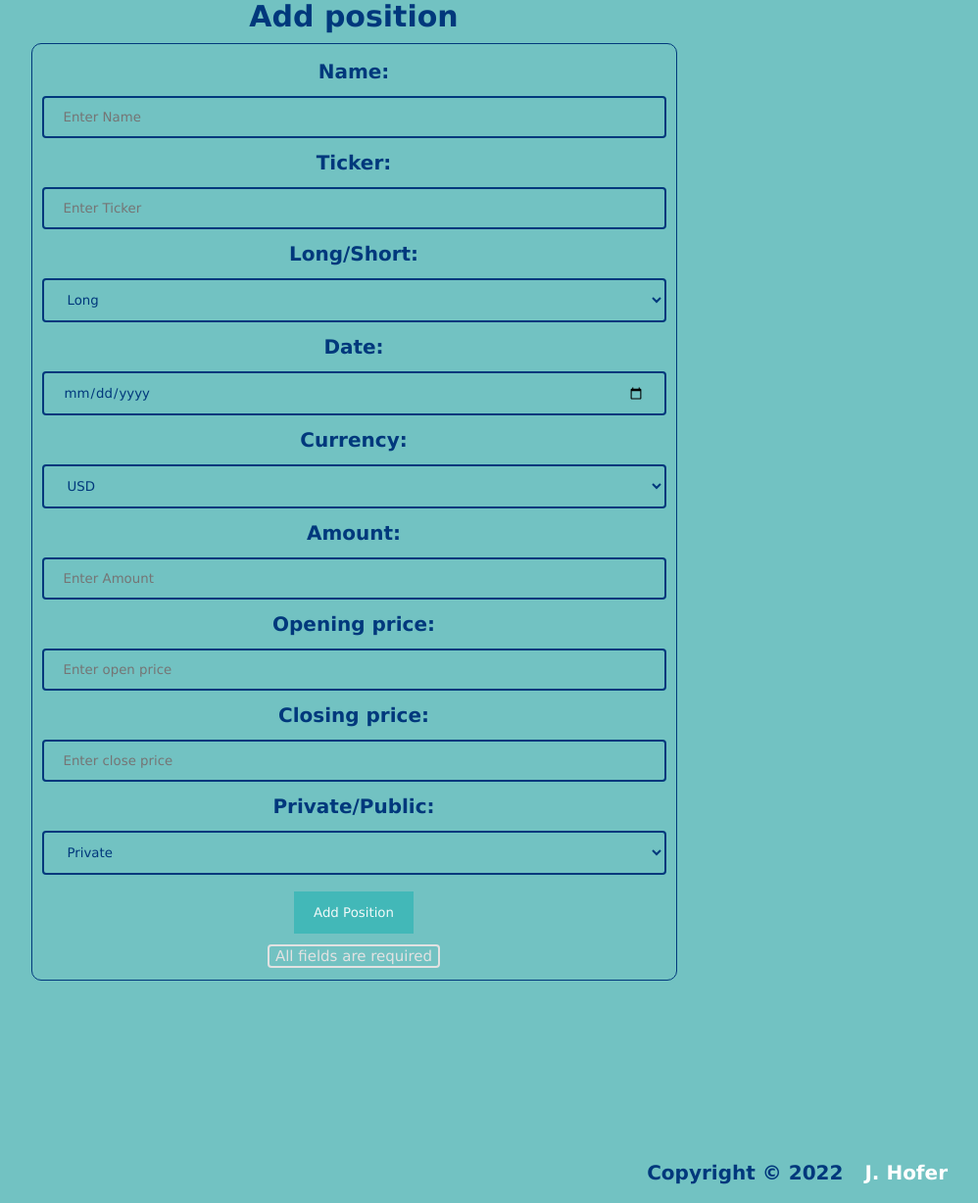
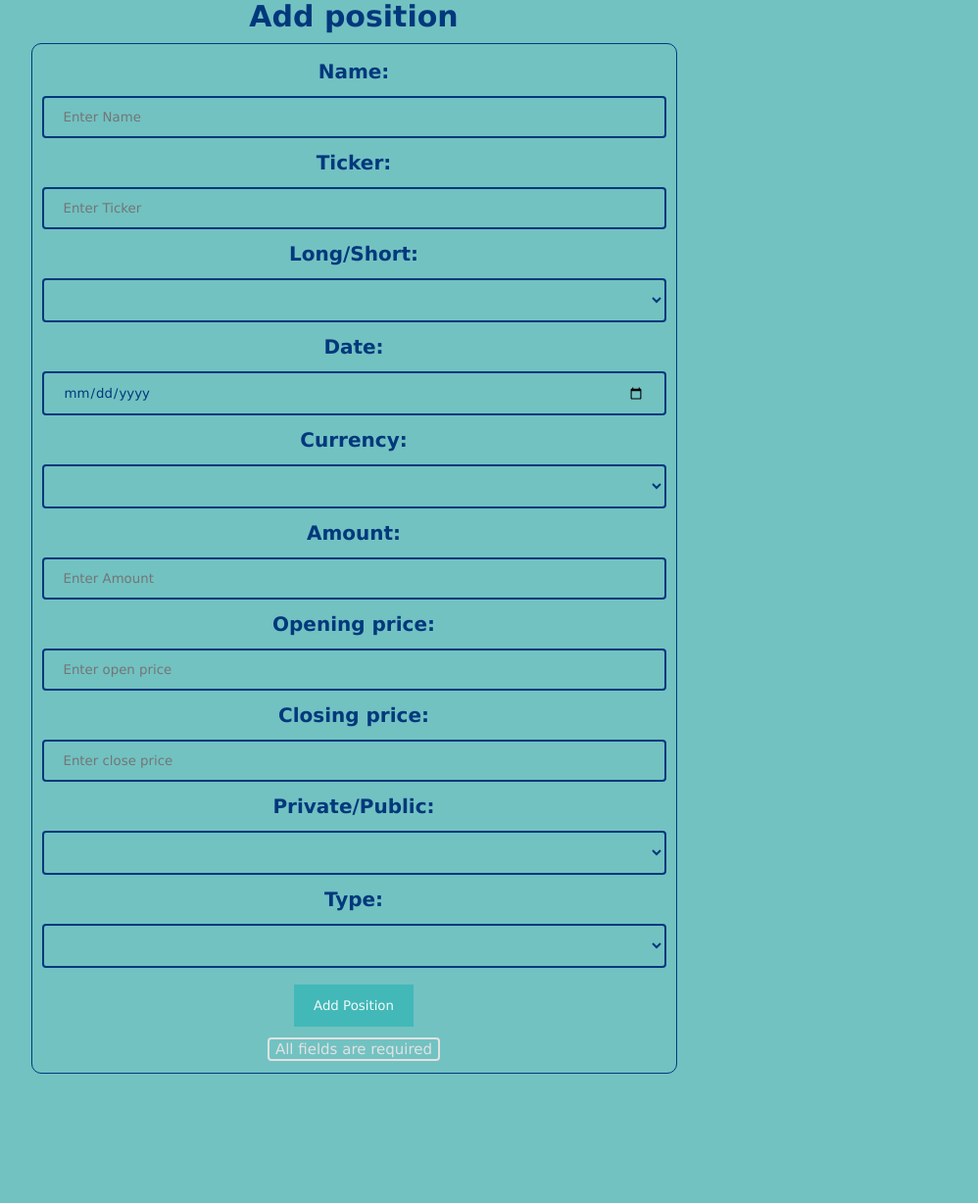
Before and after one commit to hoferjan/introduction-to-web-applications, a PHP site: page /mypositions.php in a window 1280 px wide; the page is wider, and only the part inside the window is pictured. Shown: the part 596-1824 px from the top of that part at 98% size, without its empty margins (279-1277 px from the left). Run offline with PHP 8.4, Linux system fonts and the light colour scheme.

Commit message:
validation on server side finished, also if server returns the form, user doesnt loose what he filled in

```diff
--- a/Semestralni prace/Folio/PHP/validation.php
+++ b/Semestralni prace/Folio/PHP/validation.php
@@ -24,4 +24,41 @@
     // function validateFavoriteType($favoriteType) {
     //     return $favoriteType != '0' && $favoriteType != '---------' && $favoriteType != '' && $favoriteType != 'not_selected';
     // }
+
+// Added position validation
+        function validateName($name) {
+            return strlen($name) >= 3;
+        }
+
+        function validateTicker($ticker) {
+            return strlen($ticker) >= 2;
+        }
+
+        function validateLongShort($longShort) {
+            return $longShort != '0' && $longShort != '---------' && $longShort != '' && $longShort != 'not_selected';
+        }
+
+        function validateDate($date) {
+            return strlen($date) > 0;
+        }
+
+        function validateCurrency($currency) {
+            return $currency != '0' && $currency != '---------' && $currency != '' && $currency != 'not_selected';
+        }
+
+        function validateAmount($amount) {
+            return strlen($amount) > 0;
+        }
+
+        function validatePrice($price) {
+            return strlen($price) > 0;
+        }
+
+        function validatePrivatePublic($privatePublic) {
+            return $privatePublic != '0' && $privatePublic != '---------' && $privatePublic != '' && $privatePublic != 'not_selected';
+        }
+
+        function validateType($type) {
+            return $type != '0' && $type != '---------' && $type != '' && $type != 'not_selected';
+        }
 ?>
--- a/Semestralni prace/Folio/login.php
+++ b/Semestralni prace/Folio/login.php
@@ -13,7 +13,7 @@
         $passwordIsValid = validatePassword($password);
 
         if ($emailIsValid && $passwordIsValid) {
-            //checks if email and password are correct
+            // checks if email and password are correct
             //redirect to mypositions.php and logs in user
             header("Location: mypositions.php");
         } else {
@@ -71,7 +71,7 @@
 
                         <label for="password">Password: </label>
 
-                        <input type="password" id="password" name="password" placeholder="Enter Password" required pattern=".{8,}" value="<?= htmlspecialchars($password); ?>">
+                        <input type="password" id="password" name="password" placeholder="Enter Password" required pattern=".{8,}">
                         <div class= "invalid" id="invalid_password">
                             Please enter a valid password
                         </div>
@@ -81,7 +81,7 @@
                             }
                         ?>
                         <div class="clearfix">
-                            <button type="submit" name="log" >Log in</button>
+                            <button type="submit" name="log" class="signupbtn">Log in</button>
                         </div>
                     </fieldset>
                 </form>
--- a/Semestralni prace/Folio/mypositions.php
+++ b/Semestralni prace/Folio/mypositions.php
@@ -1,3 +1,54 @@
+<?php
+    require "PHP/validation.php";
+    $formIsSent = isset($_POST["add"]);
+
+    $name = '';
+    $ticker = '';
+    $longShort = '';
+    $date = '';
+    $currency = '';
+    $amount = '';
+    $openPrice = '';
+    $closPrice = '';
+    $privatePublic = '';
+    $type = '';
+
+
+    if ($formIsSent) {
+        $name = $_POST["name"];
+        $ticker = $_POST["ticker"];
+        $longShort = $_POST["long_short"];
+        $date = $_POST["date"];
+        $currency = $_POST["currency"];
+        $amount = $_POST["amount"];
+        $openPrice = $_POST["open_price"];
+        $closPrice = $_POST["clos_price"];
+        $privatePublic = $_POST["private_public"];
+        $type = $_POST["type"];
+
+
+        $nameIsValid = validateName($name);
+        $tickerIsValid = validateTicker($ticker);
+        $longShortIsValid = validateLongShort($longShort);
+        $dateIsValid = validateDate($date);
+        $currencyIsValid = validateCurrency($currency);
+        $amountIsValid = validateAmount($amount);
+        $openPriceIsValid = validatePrice($openPrice);
+        $closPriceIsValid = validatePrice($closPrice);
+        $privatePublicIsValid = validatePrivatePublic($privatePublic);
+
+
+        if ($nameIsValid && $tickerIsValid && $longShortIsValid && $dateIsValid && $currencyIsValid && $amountIsValid && $openPriceIsValid && $closPriceIsValid && $privatePublicIsValid) {
+            //checks if this exact positino has not already been added
+            //adds position to database connected to the user
+            //adds position to all positions if Public or Anonymous
+            //redirect to mypositions.php with the new position added
+            header("Location: mypositions.php");
+        } else {
+            //shows errors under the input fields
+        }
+    }
+?>
 <!DOCTYPE html>
 <html lang="en">
     <head>
@@ -143,70 +194,107 @@
 
             </tbody></table>
             </div>
-            <form action="addpos" method="POST">
+            <form action="" method="POST">
                 <h2>Add position</h2>
                 <fieldset>
                     <legend></legend>
 
                     <label for="name">Name: </label>
-                    <input type="text" id="name" name="name" placeholder="Enter Name" required pattern=".{4,}">
+                    <input type="text" id="name" name="name" placeholder="Enter Name" required pattern=".{4,}" value="<?= htmlspecialchars($name); ?>">
+                    <?php
+                    if (isset($nameIsValid) && $nameIsValid == false)  {
+                      echo '<br><span class="invalid-php">Invalid Entry</span><br>';
+                      }
+                    ?>
                     <div class= "invalid" id="invalid_name">
                       Please enter a valid name
                     </div>
 
                     <label for="ticker">Ticker: </label>
-                    <input type="text" id="ticker" name="ticker" placeholder="Enter Ticker" required pattern=".{2,}">
+                    <input type="text" id="ticker" name="ticker" placeholder="Enter Ticker" required pattern=".{2,}" value="<?= htmlspecialchars($ticker); ?>">
+                    <?php
+                    if (isset($tickerIsValid) && $tickerIsValid == false)  {
+                      echo '<br><span class="invalid-php">Invalid Entry</span><br>';
+                      }
+                    ?>
                     <div class= "invalid" id="invalid_ticker">
                       Please enter a valid ticker
                     </div>
 
                     <label for="long_short_select">Long/Short: </label>
-
-                    <select name="long_short" id="long_short_select">
-                        <option value="long">Long</option>
-                        <option value="short">Short</option>
+                    <select name="long_short" id="long_short">
+                    <?php if (isset($longShort) && $longShort != '') { ?>
+                        <option value="<?= $longShort ?>"><?= $longShort ?></option>
+                    <?php } ?>
+                        <option value="not_selected"></option>
+                        <option value="long">long</option>
+                        <option value="short">short</option>
                     </select>
-
+                    <?php
+                    if (isset($longShortIsValid) && $longShortIsValid == false)  {
+                      echo '<br><span class="invalid-php">Invalid Entry</span><br>';
+                      }
+                    ?>
                     <label for="date">Date: </label>
-                    <input type="date" id="date" name="date" required>
+                    <input type="date" id="date" name="date" required value="<?= htmlspecialchars($date); ?>">
 
                     <label for="currency_select">Currency: </label>
-
-                    <select name="currency" id="currency_select">
-                        <option value="usd">USD</option>
-                        <option value="eur">EUR</option>
-                        <option value="eur">EUR</option>
+                    <select name="currency" id="currency_select" required>
+                    <?php if (isset($currency) && $currency != '') { ?>
+                        <option value="<?= $currency ?>"><?= $currency ?></option>
+                    <?php } ?>
+                      <option value="not_selected"></option>
+                      <option value="USD">USD</option>
+                      <option value="EUR">EUR</option>
                       <option value="gbp">GBP</option>
                       <option value="czk">CZK</option>
                     </select>
 
                     <label for="amount">Amount: </label>
-                    <input type="number" id="amount" name="amount" placeholder="Enter Amount" required>
+                    <input type="number" id="amount" name="amount" placeholder="Enter Amount" required pattern="[0-9]+" value="<?= htmlspecialchars($amount); ?>">
                     <div class= "invalid" id="invalid_amount">
                       Please enter a valid amount
                     </div>
 
                     <label for="open_price">Opening price: </label>
-                    <input type="number" id="open_price" name="open_price" placeholder="Enter open price" required>
+                    <input type="number" id="open_price" name="open_price" placeholder="Enter open price" required pattern="[0-9]+" value="<?= htmlspecialchars($openPrice); ?>">
                     <div class= "invalid" id="invalid_open_price">
                       Please enter a valid price
                     </div>
 
-                    <label for="close_price">Closing price: </label>
-                    <input type="number" id="close_price" name="close_price" placeholder="Enter close price">
+                    <label for="clos_price">Closing price: </label>
+                    <input type="number" id="clos_price" name="clos_price" placeholder="Enter close price" pattern="[0-9]+"value="<?= htmlspecialchars($closPrice); ?>">
                     <div class= "invalid" id="invalid_close_price">
                       Please enter a valid price
                     </div>
 
                     <label for="private_public_select">Private/Public: </label>
                     <select name="private_public" id="private_public_select">
-                        <option value="private">Private</option>
-                        <option value="public">Public</option>
-                        <option value="anynomous">Anonymous</option>
+                        <?php if (isset($privatePublic) && $privatePublic != '') { ?>
+                            <option value="<?= $privatePublic ?>"><?= $privatePublic ?></option>
+                        <?php } ?>
+                        <option value="private"></option>
+                        <option value="private">private</option>
+                        <option value="public">public</option>
+                        <option value="anynomous">anonymous</option>
                     </select>
 
+                  <label for="type_select">Type: </label>
+                  <select name="type" id="type_select">
+                    <?php if (isset($type) && $type != '') { ?>
+                        <option value="<?= $type ?>"><?= $type ?></option>
+                    <?php } ?>
+                    <option value="not_selected"></option>
+                    <option value="stocks">Stocks</option>
+                    <option value="bonds">Bonds</option>
+                    <option value="mutual_funds">Mutual Funds</option>
+                    <option value="real_estate">Real Estate</option>
+                    <option value="cryptocurrencies">Cryptocurrencies</option>
+                    <option value="commodities">Commodities</option>
+                    <option value="other">Other</option>
+                  </select>
                   <div class="clearfix">
-                        <button type="submit" class="addbtn">Add Position</button>
+                    <button type="submit" name="add">Add Position</button>
                   </div>
                   <div class= "invalid" id="invalid_required">
                   All fields are required
--- a/Semestralni prace/Folio/validation_addpos.js
+++ b/Semestralni prace/Folio/validation_addpos.js
@@ -77,7 +77,7 @@
 //validation functions
 function validatename(e){
     if (namee.value.length != 0) {
-        if (namee.value.length < 4) {
+        if (namee.value.length < 3) {
             invalid_name.style.display = "block";
         } else {
             invalid_name.style.display = "none";
```
Also changed, not shown: Semestralni prace/Folio/signup.php (+6 -6 lines). Lines whose indentation alone changed are shown as unchanged.
